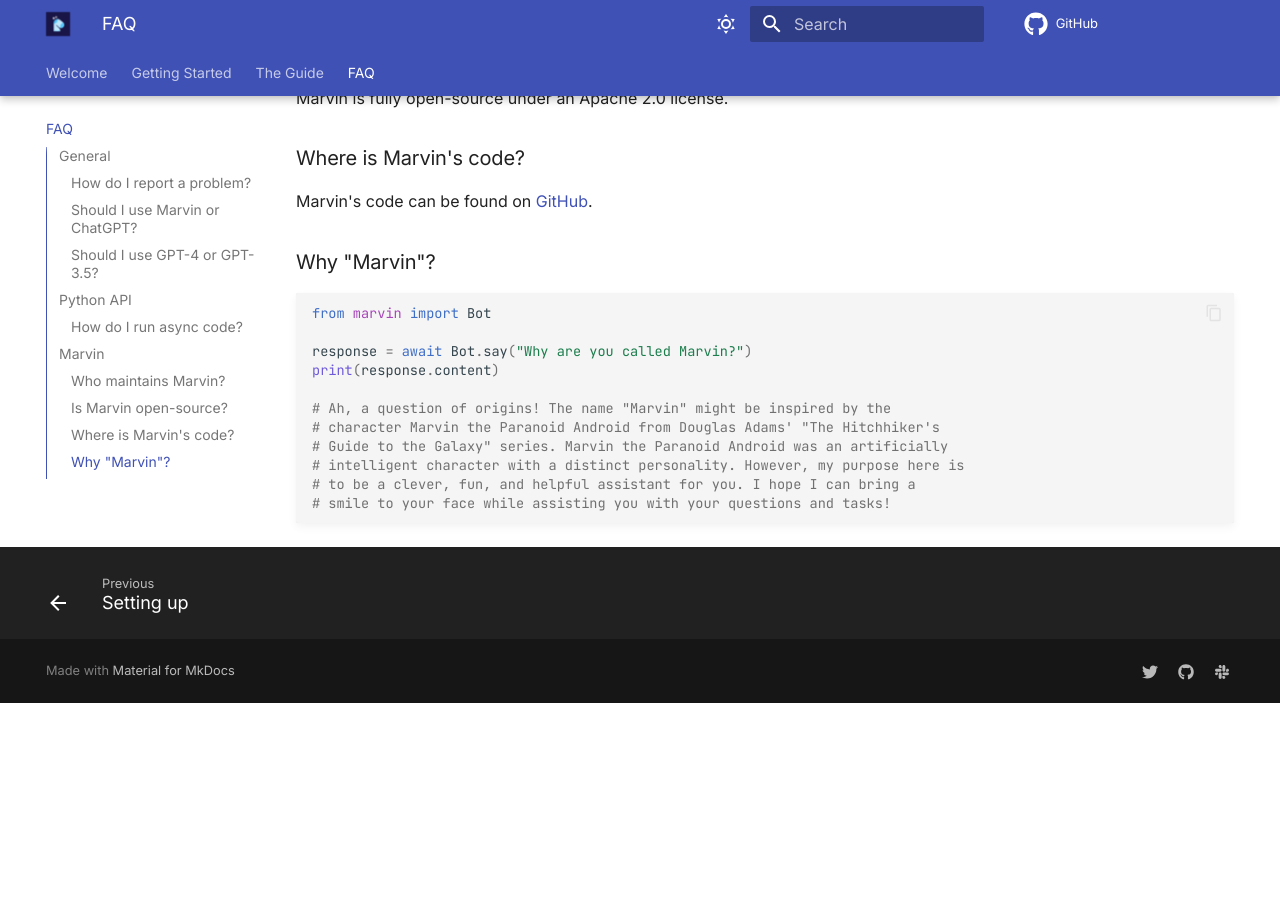
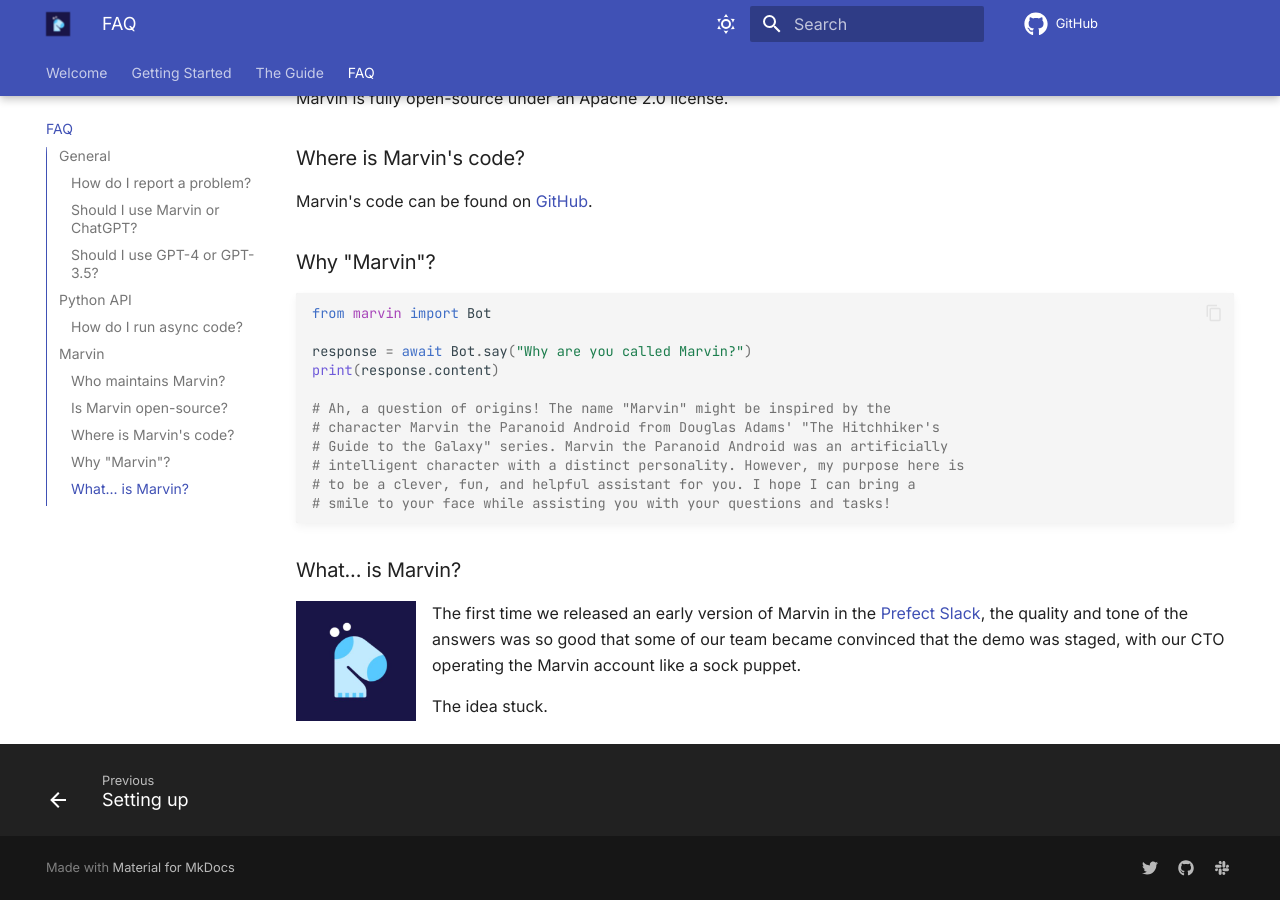
Before and after one commit to PrefectHQ/marvin, an MkDocs documentation site: the page built from docs/faq.md, in a window 1280 px wide and 900 px high, scrolled down 1425 px. Built offline with MkDocs 1.6.1 and Material for MkDocs 9.7.7, drawn with Linux system fonts in a browser that asks for light colours; comment, search, counter and statistics services are not loaded; before the commit the page ends 2128 px from its top, so only the background shows below that.

Commit message:
Add note about marvin

````diff
--- a/docs/faq.md
+++ b/docs/faq.md
@@ -57,3 +57,10 @@ print(response.content)
 # to be a clever, fun, and helpful assistant for you. I hope I can bring a
 # smile to your face while assisting you with your questions and tasks!
 ```
+
+### What... is Marvin?
+![](img/logos/askmarvin_mascot.jpeg){width="120" align="left"}
+
+The first time we released an early version of Marvin in the [Prefect Slack](https://prefect.io/slack), the quality and tone of the answers was so good that some of our team became convinced that the demo was staged, with our CTO operating the Marvin account like a sock puppet.
+
+The idea stuck.
````
